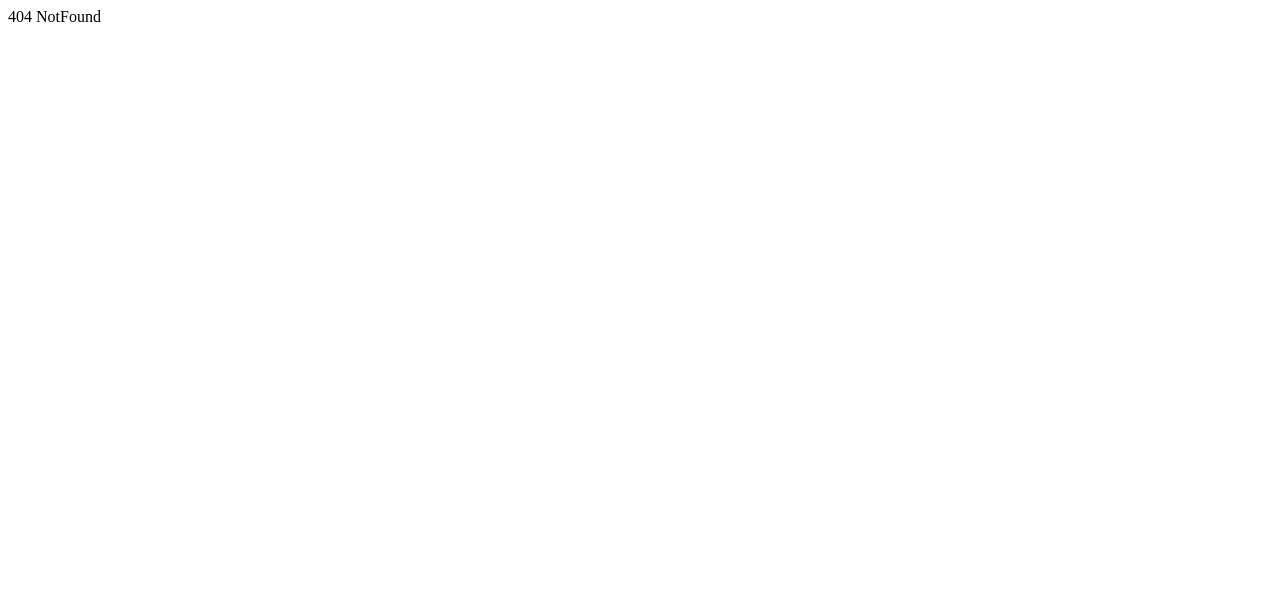
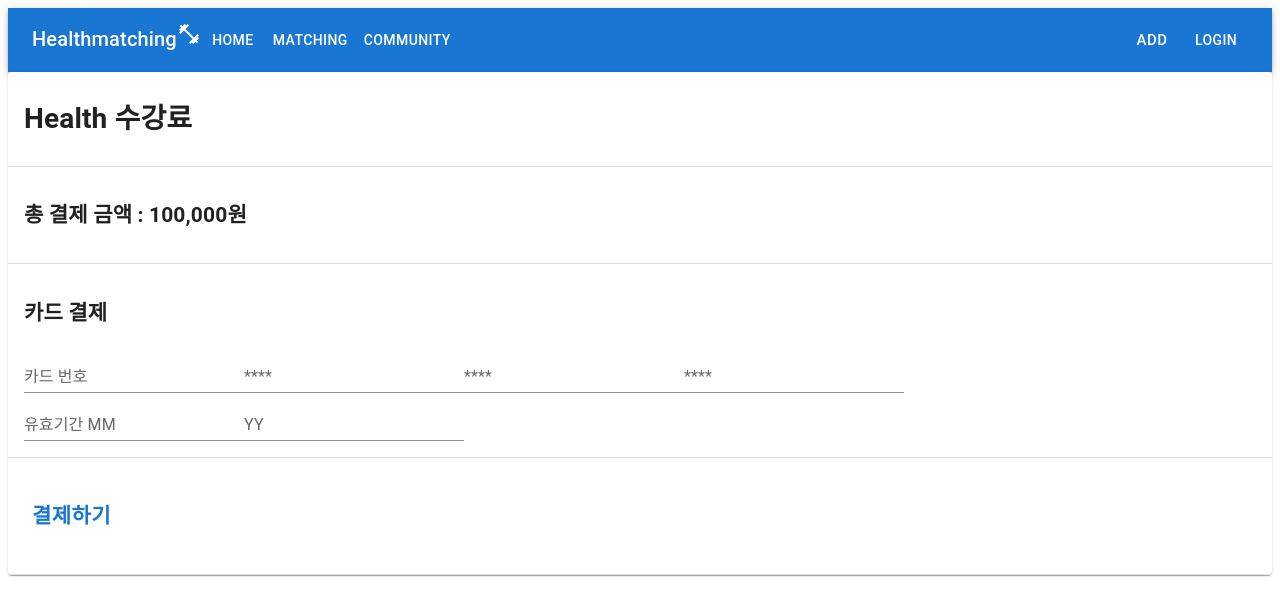
Before and after one commit to seo-jiwon/React-Web-Health-Match, a React (Create React App) app: page /payment in a window 1280 px wide. Before the commit this address had no page. Shown: the top 616 px of the page. Built offline with nearby package versions, Linux system fonts and the light colour scheme.

Commit message:
Payment.js 추가, signup, signin 완료 후 navigate추가, 상단 title HealthMatching으로 수정

```diff
--- a/public/index.html
+++ b/public/index.html
@@ -24,7 +24,7 @@
       work correctly both with client-side routing and a non-root public URL.
       Learn how to configure a non-root public URL by running `npm run build`.
     -->
-    <title>React App</title>
+    <title>Health Matching</title>
   </head>
   <body>
     <noscript>You need to enable JavaScript to run this app.</noscript>
--- a/src/pages/Login.js
+++ b/src/pages/Login.js
@@ -1,6 +1,6 @@
 import React, { useState } from "react";
 import Navbar from './Navbar';
-import { Link } from "react-router-dom";
+import { useNavigate, Link } from "react-router-dom";
 import { useForm } from "react-hook-form";
 import './Login.css'
 import axios from "axios";
@@ -8,12 +8,15 @@ import axios from "axios";
 
 export default function Login() {
     const { register, watch, handleSubmit, errors} = useForm();
+    const navigate = useNavigate();
+
     const onValid = (data) => {
         const {email, pw} = data;
         axios.post("http://localhost:5000/login/signin", {email, pw})
         .then(response => {
             console.log(response.data, "onvalid");
             alert("로그인을 성공하였습니다.");
+            navigate('/');
         })
         .catch(error => {
             console.log(error.data, "onInvalid");
--- /dev/null
+++ b/src/pages/Payment.js
@@ -0,0 +1,47 @@
+import React from 'react';
+import Navbar from './Navbar';
+import { Box, Paper, Table, Button,
+    TableContainer, TableHead, TableBody, TableRow, TableCell, TextField } from '@mui/material';
+
+export default function Payment() {
+
+    return (
+        <Box>
+            <Navbar />
+
+            <TableContainer component={Paper}>
+                <Table sx={{ minWidth: 300 }} aria-label="simple table">
+                    <TableHead>
+                        <TableRow>
+                            <TableCell><h1>Health 수강료</h1></TableCell>
+                        </TableRow>
+                    </TableHead>
+
+                    <TableBody>
+                        <TableCell><h2>총 결제 금액 : 100,000원</h2></TableCell>
+                    </TableBody>
+                    <TableBody>
+                        <TableCell>
+                            <h2>카드 결제</h2>
+                            <TextField id="standard-basic" label="카드 번호" variant="standard" inputProps={{ maxLength: 4}} />
+                            <TextField id="standard-basic" label="****" variant="standard" inputProps={{ maxLength: 4 }} />
+                            <TextField id="standard-basic" label="****" variant="standard" inputProps={{ maxLength: 4 }} />
+                            <TextField id="standard-basic" label="****" variant="standard" inputProps={{ maxLength: 4 }} />
+                            <br />
+                            <TextField id="standard-basic" label="유효기간 MM" variant="standard" inputProps={{ maxLength: 2 }} />
+                            <TextField id="standard-basic" label="YY" variant="standard" inputProps={{ maxLength: 2 }} />
+                        </TableCell>
+                    </TableBody>
+                    <TableBody>
+                        <TableCell>
+                            <Button onClick={() => alert("결제가 완료되었습니다.")}>
+                                <h2>결제하기</h2>
+                            </Button>
+                        </TableCell>
+                    </TableBody>
+                </Table>
+            </TableContainer>
+
+        </Box>
+    );
+}
--- a/src/pages/SignUp.js
+++ b/src/pages/SignUp.js
@@ -1,12 +1,13 @@
 import React, { useState } from "react";
 import Navbar from './Navbar';
-import { Link } from "react-router-dom";
+import { useNavigate } from 'react-router-dom';
 import { useForm, useFormState } from "react-hook-form";
 import './SignUp.css'
 import axios from "axios";
 
 export default function SignUp() {
     const { register, watch, handleSubmit, errors} = useForm();
+    const navigate = useNavigate();
 
 
     const onValid = (data) => {
@@ -15,6 +16,7 @@ export default function SignUp() {
         .then(response => {
             console.log(response.data, "onvalid");
             alert("회원가입을 성공하였습니다.");
+            navigate('/login');
         })
         .catch(error => {
             console.log(error.data, "onInvalid");
@@ -28,13 +30,13 @@ export default function SignUp() {
             <div className="container">
                 <form className="signup-form" onSubmit={handleSubmit(onValid)}>
                     <h1 className="signup-h1">SignUp</h1>
-                    id
+                    {/* id */}
                     <input
                         {...register("email", { required: "email error" } )}
                         type = "email"
                         placeholder = "email"
                         />
-                    password
+                    {/* password */}
                     <input
                         {...register("pw", { required: "pw error",
                         minLength:{
@@ -43,7 +45,7 @@ export default function SignUp() {
                         type = "password"
                         placeholder = "pw"
                         />
-                    check password
+                    {/* check password */}
                     {/* <input
                         {...register("passwordCheck", { required: "password check error" })}
                         type = "password"
--- a/src/routes.js
+++ b/src/routes.js
@@ -12,6 +12,7 @@ import Communityupdate from "./pages/Communityupdate";
 import MatchingComplete from "./pages/MatchingComplete";
 import Login from "./pages/Login";
 import SignUp from "./pages/SignUp";
+import Payment from "./pages/Payment";
 
 export default function Router(){
     return useRoutes([
@@ -27,6 +28,7 @@ export default function Router(){
         { path : 'update', element : <Communityupdate/>},
         { path : 'matchingcomplete', element : <MatchingComplete/>},
         { path : 'login', element : <Login/>},
-        { path : 'signup', element : <SignUp/>}
+        { path : 'signup', element : <SignUp/>},
+        { path : 'payment', element : <Payment/>},
     ]);
 }
```
